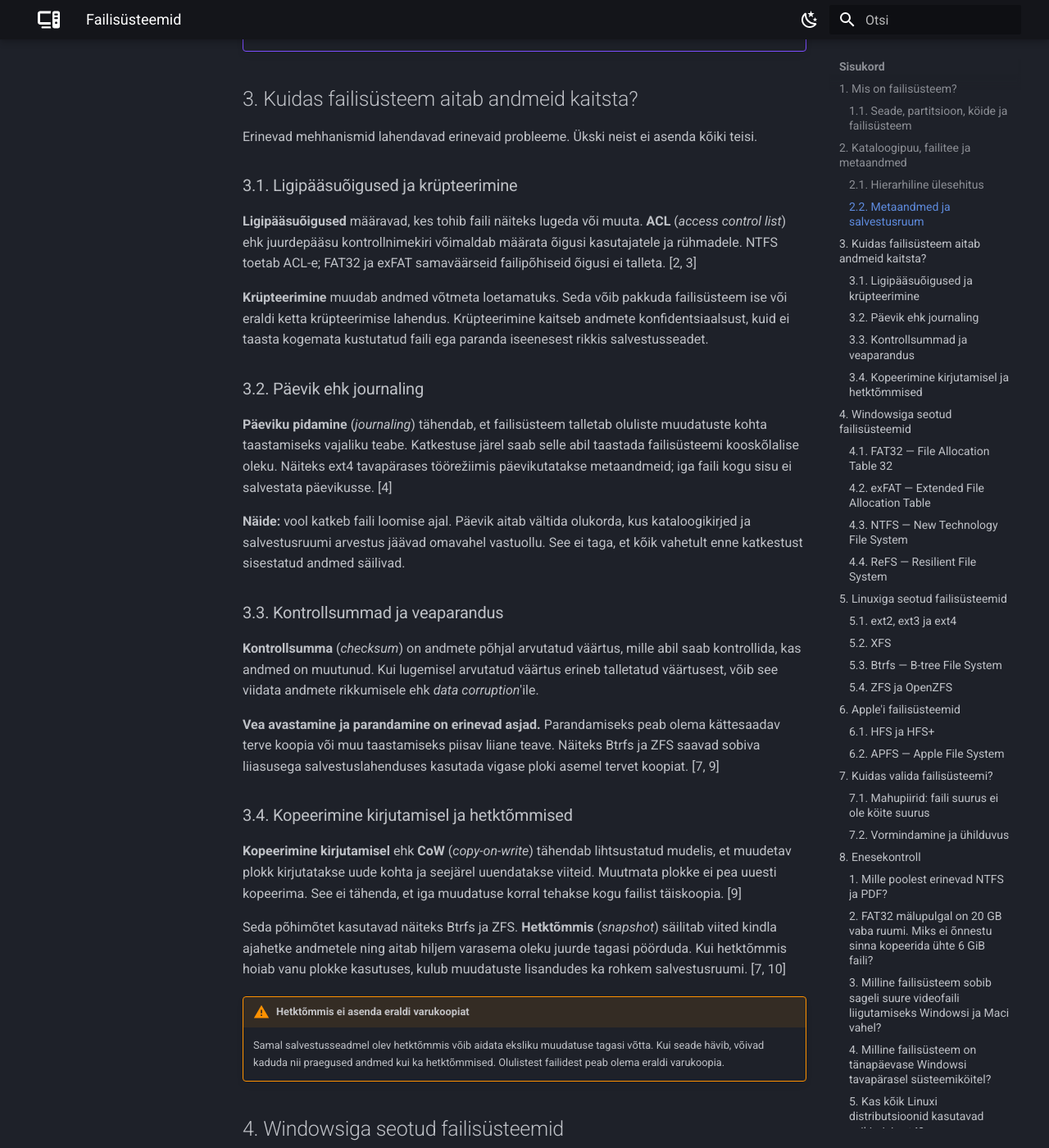
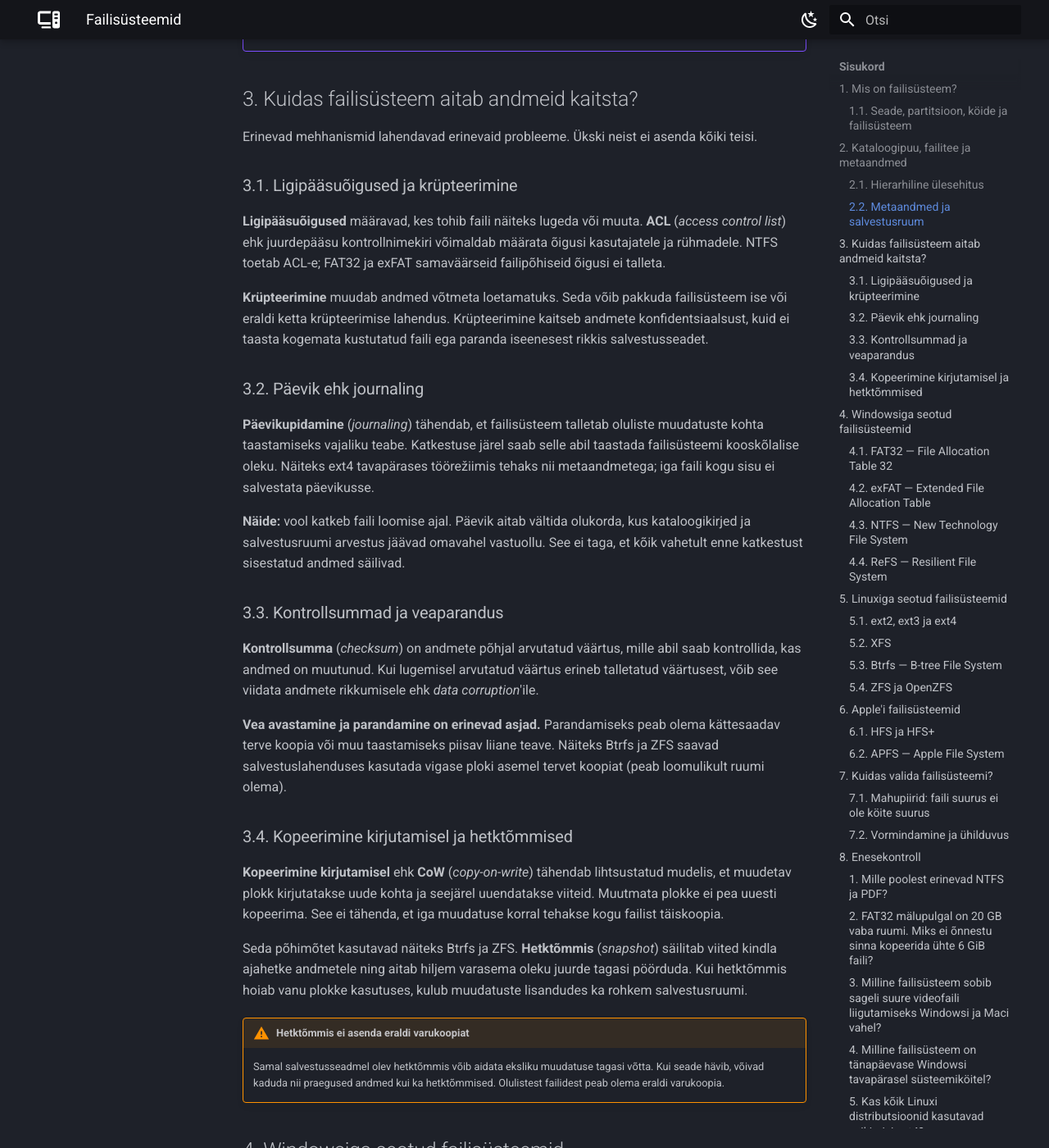
Before and after one commit to priitpaap/priitpaap.github.io, an MkDocs documentation site: the page built from docs/operatsioonisysteemide-alused/5-failisysteemid.md, in a window 1280 px wide and 1400 px high, scrolled down 2970 px. Shown: the whole window at 82% size. Built offline with MkDocs 1.6.1 and Material for MkDocs 9.7.7, drawn with Linux system fonts in a browser that asks for light colours; some of the changed text lies outside the part shown.

Commit message:
Uuendatud 5-failisysteemid.md

```diff
--- a/docs/operatsioonisysteemide-alused/5-failisysteemid.md
+++ b/docs/operatsioonisysteemide-alused/5-failisysteemid.md
@@ -63,14 +63,14 @@ See on lihtsustatud Linuxi kataloogipuu. Kaust `Dokumendid` asub kasutaja kausta
 
 **Failitee** (*path*) kirjeldab faili või kataloogi asukohta:
 
-- Windowsi näide: `C:\Users\oppija\Documents\aruanne.pdf`;
-- Linuxi näide: `/home/oppija/Dokumendid/aruanne.pdf`.
+- Windowsi näide: `C:\Users\kasutaja\Documents\aruanne.pdf`;
+- Linuxi näide: `/home/kasutaja/Dokumendid/aruanne.pdf`.
 
-Windowsis kasutatakse sageli draivitähti, Linuxis ühendatakse eri failisüsteemid ühe kataloogipuu külge. **Haakimine** (*mounting*) tähendab failisüsteemi kasutamiseks ühendamist; **haakepunkt** (*mount point*) on koht kataloogipuus, mille kaudu selle sisule ligi pääseb. Näiteks võib mälupulga sisu olla kättesaadav kataloogis `/media/oppija/USB`. [1]
+Windowsis kasutatakse sageli draivitähti, Linuxis ühendatakse eri failisüsteemid ühe kataloogipuu külge. **Haakimine** (*mounting*) tähendab failisüsteemi kasutamiseks ühendamist; **haakepunkt** (*mount point*) on koht kataloogipuus, mille kaudu selle sisule ligi pääseb. Näiteks võib mälupulga sisu olla kättesaadav kataloogis `/media/kasutaja/USB`.
 
 ### 2.2. Metaandmed ja salvestusruum
 
-**Metaandmed** (*metadata*) on andmed faili kohta: näiteks faili suurus, ajatemplid, omanik ja õigused. Toetatavad metaandmed sõltuvad failisüsteemist. Faili nimi ja kataloogiseosed on samuti osa failisüsteemi hallatavast teabest. [1, 2]
+**Metaandmed** (*metadata*) on andmed faili kohta: näiteks faili suurus, ajatemplid, omanik ja õigused. Toetatavad metaandmed sõltuvad failisüsteemist. Faili nimi ja kataloogiseosed on samuti osa failisüsteemi hallatavast teabest.
 
 Faili sisu talletatakse ruumi jaotamise üksustes, mida nimetatakse sageli **plokkideks** või **klastriteks**. Üks fail võib hõivata mitu üksust ning need ei pea asuma järjest.
 
@@ -84,13 +84,13 @@ Erinevad mehhanismid lahendavad erinevaid probleeme. Ükski neist ei asenda kõi
 
 ### 3.1. Ligipääsuõigused ja krüpteerimine
 
-**Ligipääsuõigused** määravad, kes tohib faili näiteks lugeda või muuta. **ACL** (*access control list*) ehk juurdepääsu kontrollnimekiri võimaldab määrata õigusi kasutajatele ja rühmadele. NTFS toetab ACL-e; FAT32 ja exFAT samaväärseid failipõhiseid õigusi ei talleta. [2, 3]
+**Ligipääsuõigused** määravad, kes tohib faili näiteks lugeda või muuta. **ACL** (*access control list*) ehk juurdepääsu kontrollnimekiri võimaldab määrata õigusi kasutajatele ja rühmadele. NTFS toetab ACL-e; FAT32 ja exFAT samaväärseid failipõhiseid õigusi ei talleta.
 
 **Krüpteerimine** muudab andmed võtmeta loetamatuks. Seda võib pakkuda failisüsteem ise või eraldi ketta krüpteerimise lahendus. Krüpteerimine kaitseb andmete konfidentsiaalsust, kuid ei taasta kogemata kustutatud faili ega paranda iseenesest rikkis salvestusseadet.
 
 ### 3.2. Päevik ehk journaling
 
-**Päeviku pidamine** (*journaling*) tähendab, et failisüsteem talletab oluliste muudatuste kohta taastamiseks vajaliku teabe. Katkestuse järel saab selle abil taastada failisüsteemi kooskõlalise oleku. Näiteks ext4 tavapärases töörežiimis päevikutatakse metaandmeid; iga faili kogu sisu ei salvestata päevikusse. [4]
+**Päevikupidamine** (*journaling*) tähendab, et failisüsteem talletab oluliste muudatuste kohta taastamiseks vajaliku teabe. Katkestuse järel saab selle abil taastada failisüsteemi kooskõlalise oleku. Näiteks ext4 tavapärases töörežiimis tehaks nii metaandmetega; iga faili kogu sisu ei salvestata päevikusse.
 
 **Näide:** vool katkeb faili loomise ajal. Päevik aitab vältida olukorda, kus kataloogikirjed ja salvestusruumi arvestus jäävad omavahel vastuollu. See ei taga, et kõik vahetult enne katkestust sisestatud andmed säilivad.
 
@@ -98,13 +98,13 @@ Erinevad mehhanismid lahendavad erinevaid probleeme. Ükski neist ei asenda kõi
 
 **Kontrollsumma** (*checksum*) on andmete põhjal arvutatud väärtus, mille abil saab kontrollida, kas andmed on muutunud. Kui lugemisel arvutatud väärtus erineb talletatud väärtusest, võib see viidata andmete rikkumisele ehk *data corruption*'ile.
 
-**Vea avastamine ja parandamine on erinevad asjad.** Parandamiseks peab olema kättesaadav terve koopia või muu taastamiseks piisav liiane teave. Näiteks Btrfs ja ZFS saavad sobiva liiasusega salvestuslahenduses kasutada vigase ploki asemel tervet koopiat. [7, 9]
+**Vea avastamine ja parandamine on erinevad asjad.** Parandamiseks peab olema kättesaadav terve koopia või muu taastamiseks piisav liiane teave. Näiteks Btrfs ja ZFS saavad salvestuslahenduses kasutada vigase ploki asemel tervet koopiat (peab loomulikult ruumi olema).
 
 ### 3.4. Kopeerimine kirjutamisel ja hetktõmmised
 
-**Kopeerimine kirjutamisel** ehk **CoW** (*copy-on-write*) tähendab lihtsustatud mudelis, et muudetav plokk kirjutatakse uude kohta ja seejärel uuendatakse viiteid. Muutmata plokke ei pea uuesti kopeerima. See ei tähenda, et iga muudatuse korral tehakse kogu failist täiskoopia. [9]
+**Kopeerimine kirjutamisel** ehk **CoW** (*copy-on-write*) tähendab lihtsustatud mudelis, et muudetav plokk kirjutatakse uude kohta ja seejärel uuendatakse viiteid. Muutmata plokke ei pea uuesti kopeerima. See ei tähenda, et iga muudatuse korral tehakse kogu failist täiskoopia.
 
-Seda põhimõtet kasutavad näiteks Btrfs ja ZFS. **Hetktõmmis** (*snapshot*) säilitab viited kindla ajahetke andmetele ning aitab hiljem varasema oleku juurde tagasi pöörduda. Kui hetktõmmis hoiab vanu plokke kasutuses, kulub muudatuste lisandudes ka rohkem salvestusruumi. [7, 10]
+Seda põhimõtet kasutavad näiteks Btrfs ja ZFS. **Hetktõmmis** (*snapshot*) säilitab viited kindla ajahetke andmetele ning aitab hiljem varasema oleku juurde tagasi pöörduda. Kui hetktõmmis hoiab vanu plokke kasutuses, kulub muudatuste lisandudes ka rohkem salvestusruumi.
 
 !!! warning "Hetktõmmis ei asenda eraldi varukoopiat"
 
```
Also changed, not shown: other parts of docs/operatsioonisysteemide-alused/5-failisysteemid.md (+6 -6 lines).
